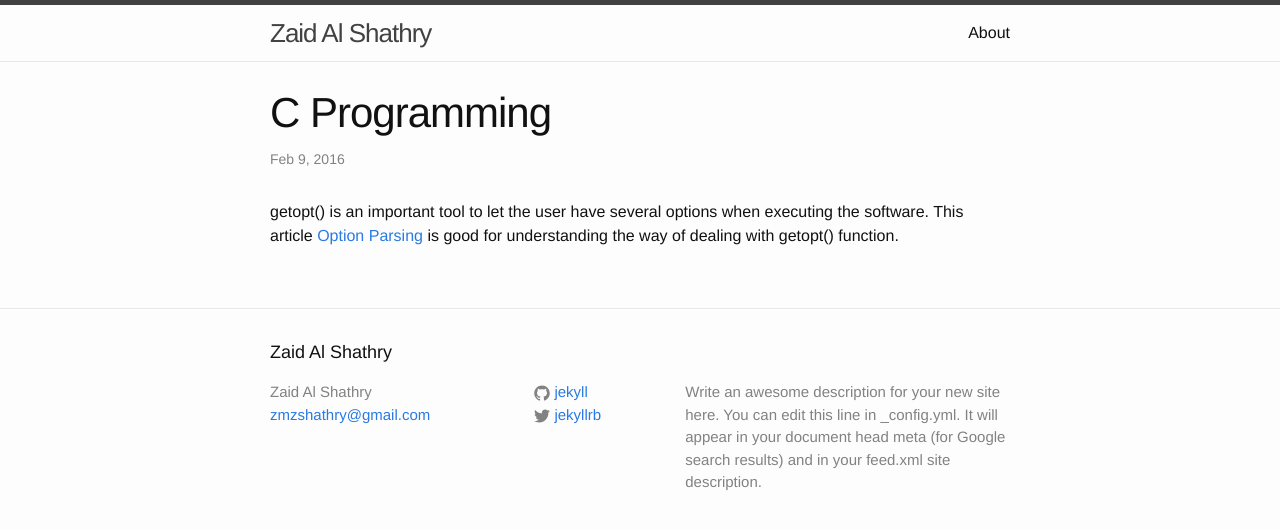
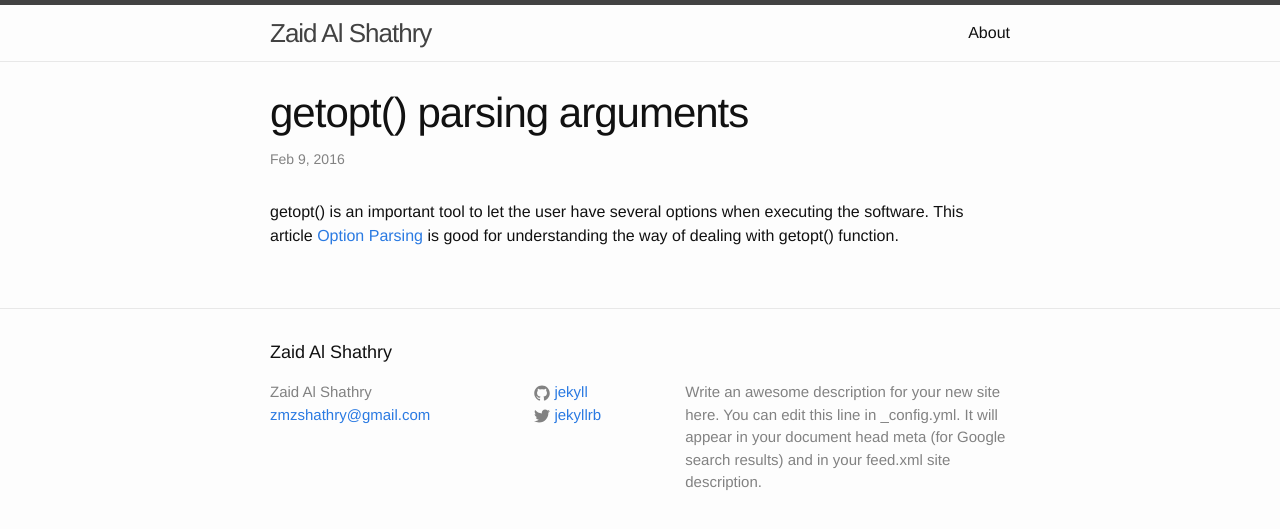
Before and after one commit to zaidmsh/zaid.github.io, a Jekyll site: the page built from _posts/2016-03-1-getoptInC.markdown, in a window 1280 px wide. Shown: the top 529 px of the page. Built offline with Jekyll 4.4.1, drawn with Linux system fonts in a browser that asks for light colours.

Commit message:
getopt article

```diff
--- a/_posts/2016-03-1-getoptInC.markdown
+++ b/_posts/2016-03-1-getoptInC.markdown
@@ -1,6 +1,6 @@
 ---
 layout: post
-title:  "C Programming"
+title:  "getopt() parsing arguments"
 date:   2016-02-10 1:20:00 +0300
 categories: jekyll update
 ---
```
